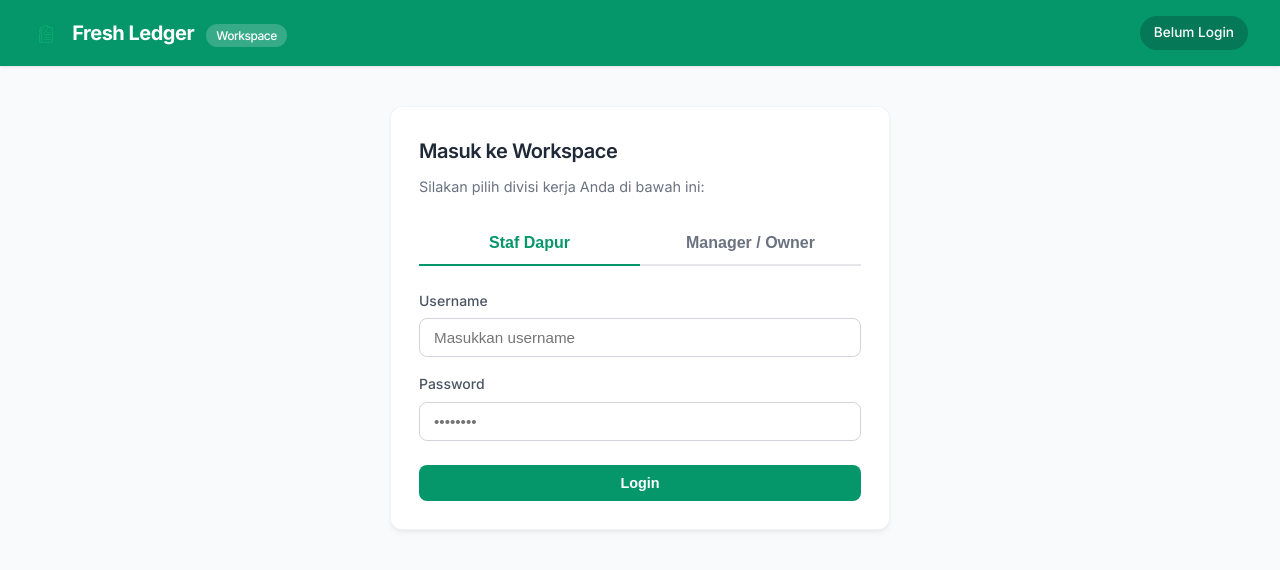
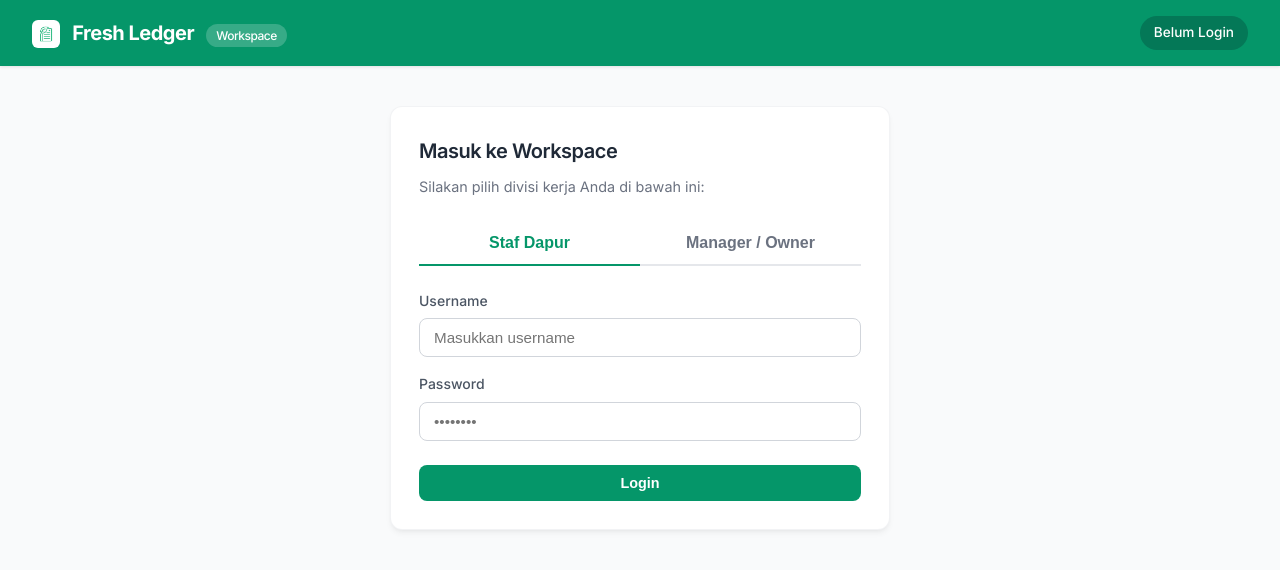
Before and after one commit to RiloBen/fresh-ledger, a website: page public/index.html in a window 1280 px wide. Drawn offline with Linux system fonts and the light colour scheme.

```diff
--- a/public/index.html
+++ b/public/index.html
@@ -13,7 +13,7 @@
   <!-- Header -->
   <header>
     <div class="logo">
-      <img src="/logo.png" alt="Logo" style="width: 28px; height: 28px; vertical-align: middle; margin-right: 8px; border-radius: 6px; object-fit: cover;">
+      <img src="/logo.png" alt="Logo" style="width: 28px; height: 28px; vertical-align: middle; margin-right: 8px; border-radius: 6px; object-fit: cover; background-color: white; padding: 2px;">
       Fresh Ledger <span class="badge">Workspace</span>
     </div>
     <div class="header-right">
```
